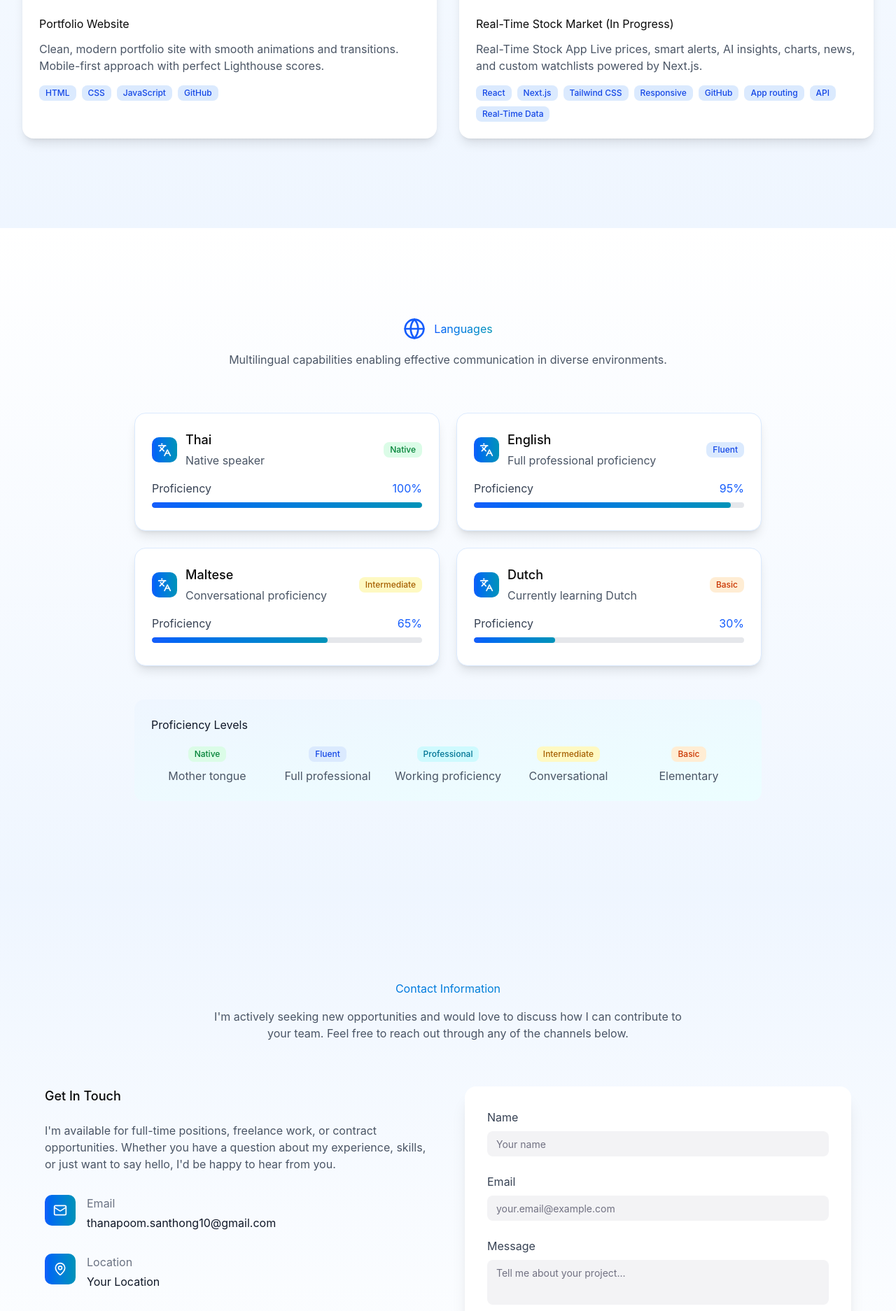
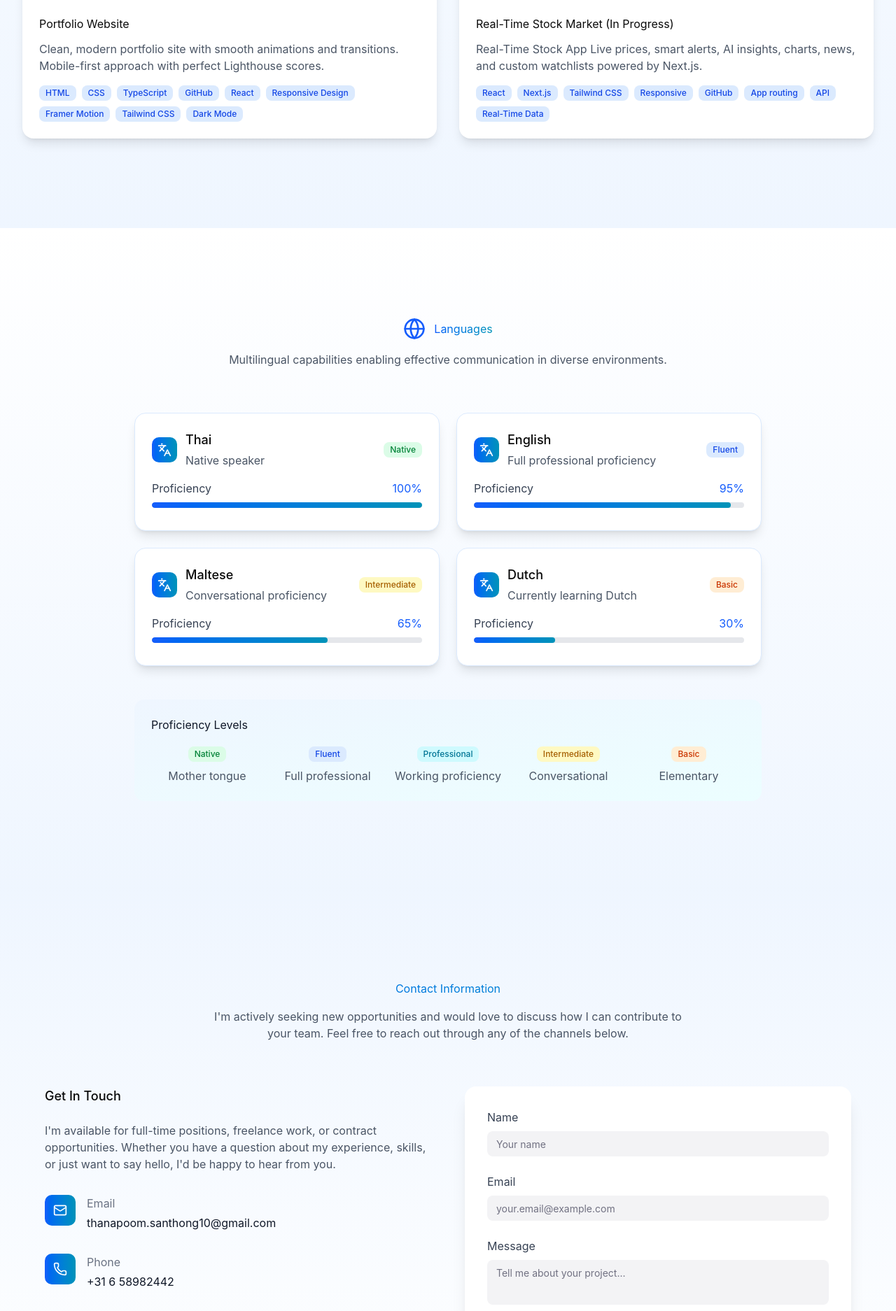
Before and after one commit to Poomsanthong/Portfolio-V2, a React (Vite) app: page / in a window 1280 px wide. Shown: the part 7956-9830 px from the top of the page at 70% size. Built offline with nearby package versions, Linux system fonts and the light colour scheme; no server answers.

Commit message:
Refactor code structure for improved readability and maintainability

```diff
--- a/index.html
+++ b/index.html
@@ -3,6 +3,7 @@
   <head>
     <meta charset="UTF-8" />
     <!-- Path to your favicon -->
+    <link rel="icon" type="image/x-icon" href="/assets/Poom-Icon.png" />
     <meta name="viewport" content="width=device-width, initial-scale=1.0" />
     <title>portfolio-v2</title>
   </head>
--- a/package.json
+++ b/package.json
@@ -12,6 +12,7 @@
   "dependencies": {
     "@emailjs/browser": "^4.4.1",
     "@radix-ui/react-slot": "^1.1.2",
+    "@vercel/analytics": "^1.5.0",
     "class-variance-authority": "^0.7.1",
     "clsx": "^2.1.1",
     "emailjs-com": "^3.2.0",
--- a/src/App.tsx
+++ b/src/App.tsx
@@ -10,6 +10,8 @@ import Project from "./componets/Project";
 import Languages from "./componets/Languages";
 import Contact from "./componets/Contact";
 import Footer from "./componets/Footer";
+
+import { Analytics } from "@vercel/analytics/react";
 const App = () => {
   return (
     <ThemeProvider>
@@ -25,6 +27,7 @@ const App = () => {
         <Languages />
         <Contact />
         <Footer />
+        <Analytics />
       </div>
     </ThemeProvider>
   );
--- a/src/componets/Footer.tsx
+++ b/src/componets/Footer.tsx
@@ -38,12 +38,26 @@ const Footer = () => {
             {SOCIALS.map((social) => {
               const Icon = iconFor(social.id);
               if (!Icon) return null;
+
+              // Handle internal anchor links with smooth scroll
+              const isInternalAnchor = social.url.startsWith("#");
+              const handleClick = isInternalAnchor
+                ? (e: React.MouseEvent) => {
+                    e.preventDefault();
+                    const targetId = social.url.substring(1);
+                    document
+                      .getElementById(targetId)
+                      ?.scrollIntoView({ behavior: "smooth" });
+                  }
+                : undefined;
+
               return (
                 <motion.a
                   key={social.id}
                   whileHover={{ scale: 1.2, rotate: 5 }}
                   whileTap={{ scale: 0.9 }}
                   href={social.url}
+                  onClick={handleClick}
                   className="hover:text-cyan-300 transition-colors"
                   aria-label={social.ariaLabel}
                 >
--- a/src/componets/Hero.tsx
+++ b/src/componets/Hero.tsx
@@ -3,7 +3,7 @@
  * Landing section with animated background, introduction text, and call-to-action buttons
  */
 import { ArrowDown, Github, Linkedin, Mail, Code2 } from "lucide-react";
-
+import { SOCIALS } from "@/constants";
 import { motion } from "framer-motion";
 import { Button } from "./ui/button";
 
@@ -155,7 +155,7 @@ const Hero = () => {
               <motion.a
                 whileHover={{ scale: 1.2, rotate: 5 }} // Grow and rotate on hover
                 whileTap={{ scale: 0.9 }} // Shrink when clicked
-                href="https://github.com/Poomsanthong" // GitHub URL
+                href={SOCIALS[0].url} // GitHub URL
                 className="p-3 rounded-full bg-white dark:bg-gray-800 shadow-lg hover:shadow-xl transition-shadow"
               >
                 <Github className="w-5 h-5 text-gray-700 dark:text-gray-300" />
@@ -165,7 +165,7 @@ const Hero = () => {
               <motion.a
                 whileHover={{ scale: 1.2, rotate: 5 }}
                 whileTap={{ scale: 0.9 }}
-                href="#" // LinkedIn URL
+                href={SOCIALS[1].url} // LinkedIn URL
                 className="p-3 rounded-full bg-white dark:bg-gray-800 shadow-lg hover:shadow-xl transition-shadow"
               >
                 <Linkedin className="w-5 h-5 text-gray-700 dark:text-gray-300" />
--- a/src/constants/personal.ts
+++ b/src/constants/personal.ts
@@ -2,13 +2,14 @@ import type { ContactInfo, PersonalInfo } from "../types";
 
 export const PERSONAL_INFO: PersonalInfo = {
   name: "Poom Santhong",
-  title: "Full Stack Developer",
+  title: "Frontend Developer",
   bio: "Passionate developer with expertise in modern web technologies.",
-  resume: "/path-to-resume.pdf", // Update with actual path
+  resume: "/assets/Poom's CV.pdf", //  actual path
 };
 
 export const CONTACT_INFO: ContactInfo = {
   email: "thanapoom.santhong10@gmail.com",
-  location: "Your Location", // Update with your location
-  website: "https://yourportfolio.com", // Update with your website
+  location: "Apeldoorn, Netherlands", //   your location
+  website: "https://portfoliov2-bpufaqn5l-poom-s-projects-177e0ca6.vercel.app/", //  your website
+  phone: "+31 6 58982442 ", //  your phone number
 };
--- a/src/constants/projects.ts
+++ b/src/constants/projects.ts
@@ -34,9 +34,19 @@ export const PROJECTS: ProjectCard[] = [
       "Clean, modern portfolio site with smooth animations and transitions. Mobile-first approach with perfect Lighthouse scores.",
     image:
       "https://images.unsplash.com/photo-1750056393326-8feed2a1c34f?crop=entropy&cs=tinysrgb&fit=max&fm=jpg&ixid=M3w3Nzg4Nzd8MHwxfHNlYXJjaHwxfHxtb2Rlcm4lMjB1c2VyJTIwaW50ZXJmYWNlfGVufDF8fHx8MTc2MTcyMzQ5OHww&ixlib=rb-4.1.0&q=80&w=1080&utm_source=figma&utm_medium=referral",
-    tags: ["HTML", "CSS", "JavaScript", "GitHub"],
-    github: "#",
-    live: "#",
+    tags: [
+      "HTML",
+      "CSS",
+      "TypeScript",
+      "GitHub",
+      "React",
+      "Responsive Design",
+      "Framer Motion",
+      "Tailwind CSS",
+      "Dark Mode",
+    ],
+    github: "https://github.com/Poomsanthong/Portfolio-V2",
+    live: "https://portfoliov2-bpufaqn5l-poom-s-projects-177e0ca6.vercel.app/",
   },
   {
     title: "Real-Time Stock Market (In Progress)",
--- a/src/constants/socials.ts
+++ b/src/constants/socials.ts
@@ -16,7 +16,7 @@ export const SOCIALS: Social[] = [
   {
     id: "email",
     name: "Email",
-    url: "mailto:thanapoom.santhong10@gmail.com",
+    url: "#contact",
     ariaLabel: "Send me an email",
   },
 ];
```
Also changed, not shown: public/assets/Poom-Icon.png (added), 1 other file (tests, documents, lock files or other folders).
